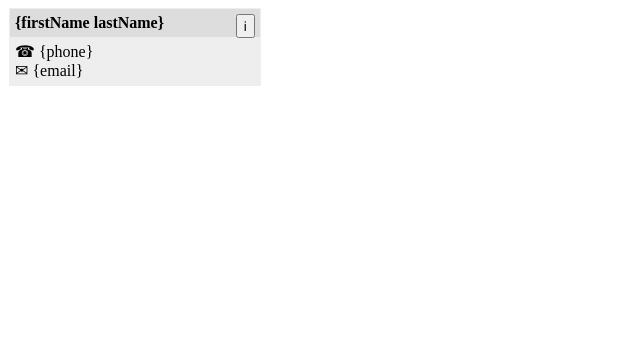
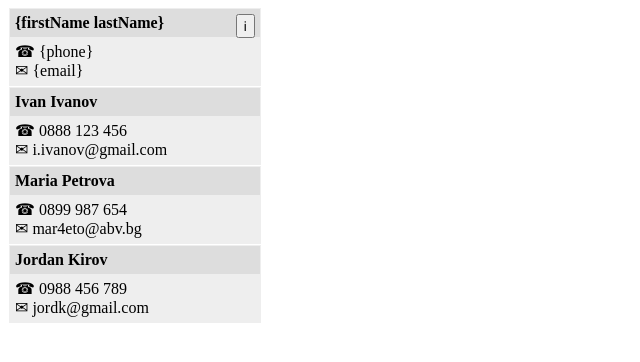
Before and after one commit to hristianGH/SoftUni-JS, a plain HTML site: page Advanced/Classes/08. JS-Advanced-Classes-Exercise-Resources/10. Contacts-Builder/index.html in a window 1280 px wide. Shown: the whole page, without its empty margins (0-640 px from the left). Drawn offline with Linux system fonts and the light colour scheme.

Commit message:
exercise

```diff
--- /dev/null
+++ b/Advanced/Classes/08. JS-Advanced-Classes-Exercise-Resources/10. Contacts-Builder/app.js
@@ -0,0 +1,36 @@
+const article = document.querySelector('#main').querySelectorAll('article')[0];
+
+class Contact {
+  constructor(fName, lName, phone, email) {
+    this.fName = fName;
+    this.lName = lName;
+    this.phone = phone;
+    this.email = email;
+    this.online = false;
+    this.renderId;
+  }
+  render(id){
+    let copy = article.cloneNode(true);
+    copy.querySelector('div.title').textContent=`${this.fName} ${this.lName}`
+    copy.querySelector('div.info').children[0].textContent=`☎ ${this.phone}`
+    copy.querySelector('div.info').children[1].textContent=`✉ ${this.email}`
+
+
+    document.querySelector('#main').appendChild(copy);
+  }
+}
+
+function solve() {
+let id = 1;
+    let contacts = [
+        new Contact("Ivan", "Ivanov", "0888 123 456", "i.ivanov@gmail.com"),
+        new Contact("Maria", "Petrova", "0899 987 654", "mar4eto@abv.bg"),
+        new Contact("Jordan", "Kirov", "0988 456 789", "jordk@gmail.com")
+      ];
+      contacts.forEach(x => {
+          x.render(id);
+          id++;
+      });
+
+}
+solve();
--- a/Advanced/Classes/08. JS-Advanced-Classes-Exercise-Resources/10. Contacts-Builder/index.html
+++ b/Advanced/Classes/08. JS-Advanced-Classes-Exercise-Resources/10. Contacts-Builder/index.html
@@ -19,5 +19,6 @@
         </article>
     </div>
 </body>
+<script src="app.js">  </script>
 
 </html>
```
Also changed, not shown: Advanced/Classes/05.Stringer/app.js (added, +33 -0 lines).
